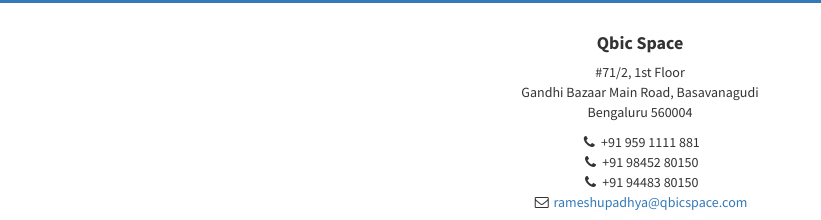
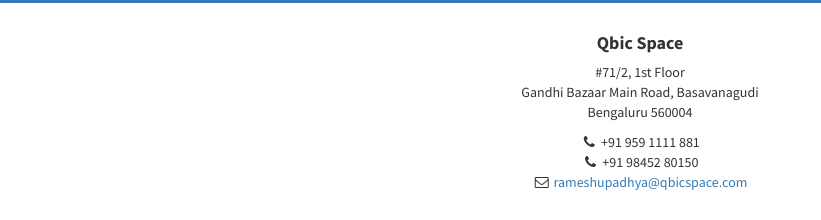
Before and after one commit to kesaribath/qbicspace, a plain HTML site: page index.html in a window 1280 px wide. Shown: the part 2960-3180 px from the top of the page, without its empty margins (0-821 px from the left). Drawn offline with Linux system fonts and the light colour scheme; grey boxes are pictures that could not be loaded.

Commit message:
Removed other 80150

```diff
--- a/index.html
+++ b/index.html
@@ -261,7 +261,7 @@
                     <ul class="list-unstyled">
                         <li><i class="fa fa-phone fa-fw"></i> +91 959 1111 881</li>
                         <li><i class="fa fa-phone fa-fw"></i> +91 98452 80150</li>
-                        <li><i class="fa fa-phone fa-fw"></i> +91 94483 80150</li>
+                        <!-- <li><i class="fa fa-phone fa-fw"></i> +91 94483 80150</li> -->
                         <li><i class="fa fa-envelope-o fa-fw"></i>  <a href="mailto:name@example.com">rameshupadhya@qbicspace.com</a>
                         </li>
                     </ul>
```
